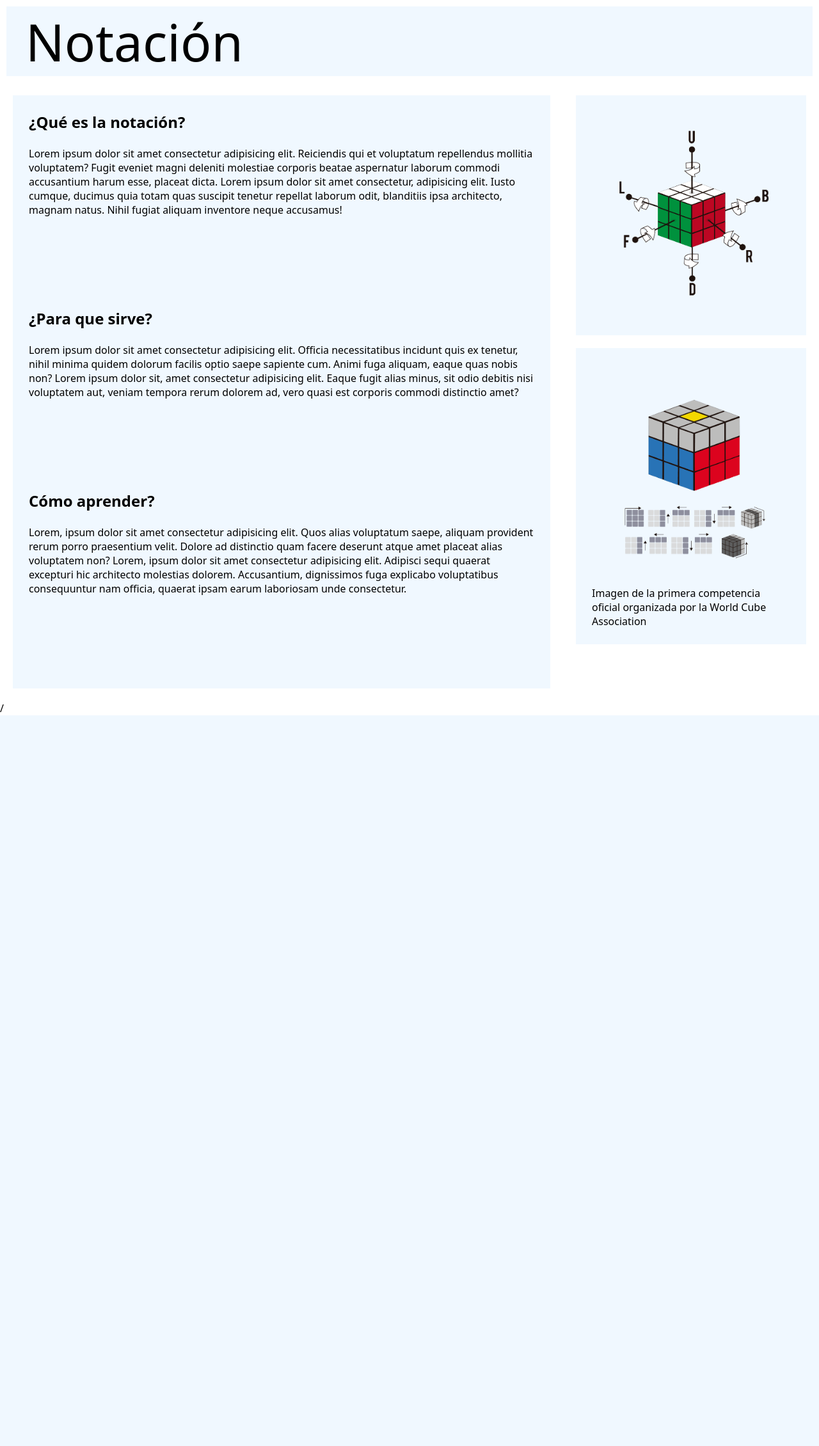
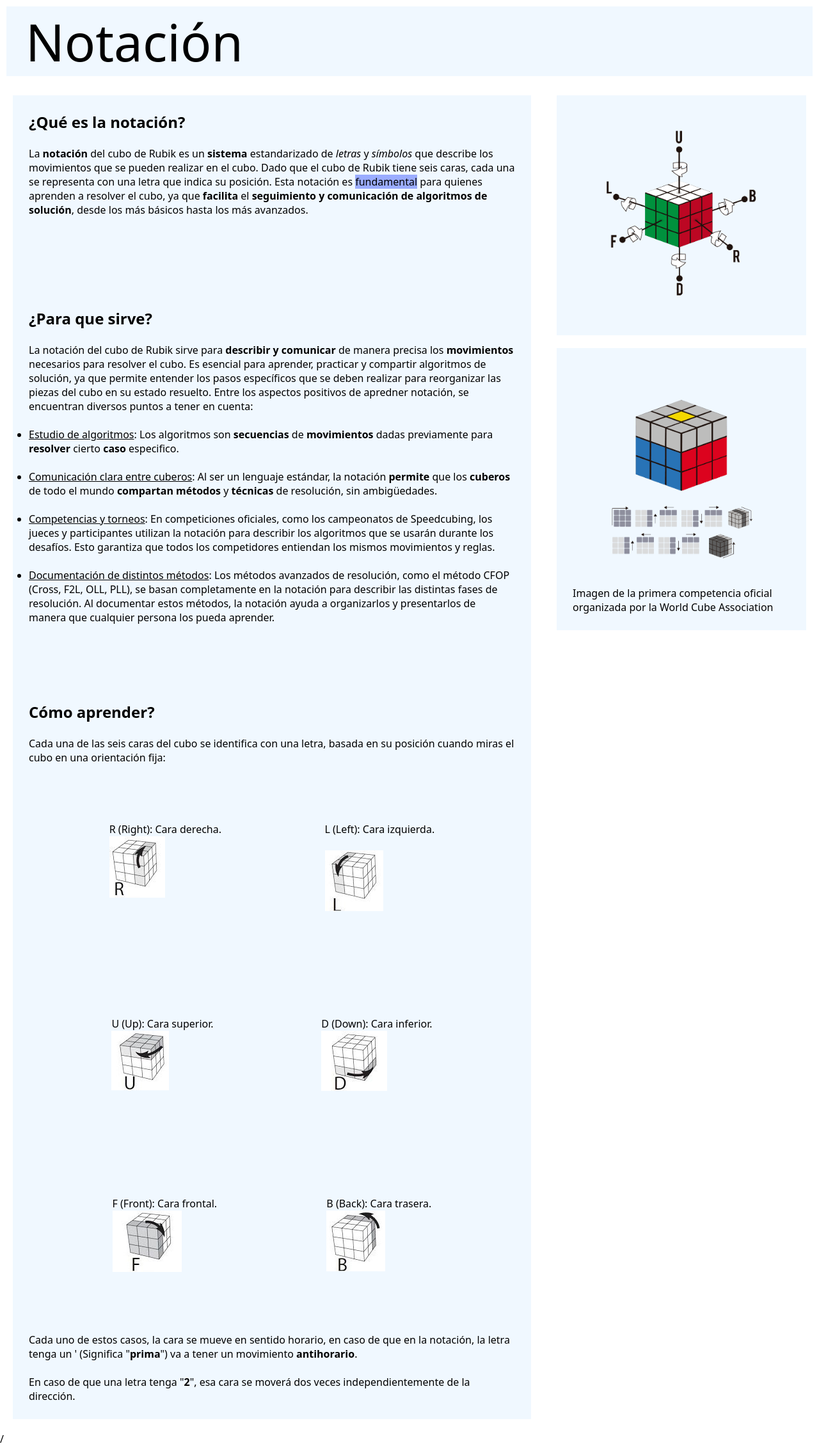
Before and after one commit to Lucfontana/CubeAssistant, a PHP site: page /notacion.html in a window 1280 px wide. Shown: the part 89-2349 px from the top of the page at 64% size. Before the commit the page ends 1207 px from the top, so only its background shows below. Run offline with PHP 8.4, Linux system fonts and the light colour scheme; some web fonts are replaced.

Commit message:
Contenido para pagina de Notación

```diff
--- a/notacion.html
+++ b/notacion.html
@@ -55,12 +55,99 @@
     <main class="home">
         <div class="in-flex">
            <h2>¿Qué es la notación?</h2> <br>
-           <p class="margen">Lorem ipsum dolor sit amet consectetur adipisicing elit. Reiciendis qui et voluptatum repellendus mollitia voluptatem? Fugit eveniet magni deleniti molestiae corporis beatae aspernatur laborum commodi accusantium harum esse, placeat dicta. Lorem ipsum dolor sit amet consectetur, adipisicing elit. Iusto cumque, ducimus quia totam quas suscipit tenetur repellat laborum odit, blanditiis ipsa architecto, magnam natus. Nihil fugiat aliquam inventore neque accusamus!</p> <br>
+           <p class="margen">
+            La <strong>notación</strong> del cubo de Rubik es un <strong>sistema</strong> estandarizado de <i>letras</i> y <i>símbolos</i> que describe los
+            movimientos que se pueden realizar en el cubo. Dado que el cubo de Rubik tiene seis caras, cada
+            una se representa con una letra que indica su posición. Esta notación es <mark>fundamental</mark> para quienes
+            aprenden a resolver el cubo, ya que <strong>facilita</strong> el <strong>seguimiento y comunicación de algoritmos de solución</strong>,
+            desde los más básicos hasta los más avanzados.</p> <br>
+
            <h2>¿Para que sirve?</h2> <br>
-           <p class="margen">Lorem ipsum dolor sit amet consectetur adipisicing elit. Officia necessitatibus incidunt quis ex tenetur, nihil minima quidem dolorum facilis optio saepe sapiente cum. Animi fuga aliquam, eaque quas nobis non? Lorem ipsum dolor sit, amet consectetur adipisicing elit. Eaque fugit alias minus, sit odio debitis nisi voluptatem aut, veniam tempora rerum dolorem ad, vero quasi est corporis commodi distinctio amet?</p><br>
-           <h2>Cómo aprender?</h2> <br>
-           <p class="margen">Lorem, ipsum dolor sit amet consectetur adipisicing elit. Quos alias voluptatum saepe, aliquam provident rerum porro praesentium velit. Dolore ad distinctio quam facere deserunt atque amet placeat alias voluptatem non? Lorem, ipsum dolor sit amet consectetur adipisicing elit. Adipisci sequi quaerat excepturi hic architecto molestias dolorem. Accusantium, dignissimos fuga explicabo voluptatibus consequuntur nam officia, quaerat ipsam earum laboriosam unde consectetur.</p>
+           <p>
+            La notación del cubo de Rubik sirve para <strong>describir y comunicar</strong> de manera precisa los <strong>movimientos</strong>
+            necesarios para resolver el cubo. Es esencial para aprender, practicar y compartir algoritmos de
+            solución, ya que permite entender los pasos específicos que se deben realizar para reorganizar
+            las piezas del cubo en su estado resuelto. Entre los aspectos positivos de apredner notación, se encuentran
+            diversos puntos a tener en cuenta:
+           </p><br>
+            <ul class="margen">
+                <li><u>Estudio de algoritmos</u>: Los algoritmos son <strong>secuencias</strong> de <strong>movimientos</strong> dadas previamente para <strong>resolver</strong> cierto
+                    <strong>caso</strong> especifico.
+                </li> <br>
+                <li>
+                    <u>Comunicación clara entre cuberos</u>: Al ser un lenguaje estándar, la notación
+                    <strong>permite</strong> que los <strong>cuberos</strong> de todo el mundo <strong>compartan métodos</strong> y <strong>técnicas</strong> de resolución, sin ambigüedades.
+                </li> <br>
+                <li>
+                    <u>Competencias y torneos</u>: En competiciones oficiales, como los campeonatos de Speedcubing,
+                    los jueces y participantes utilizan la notación para describir los algoritmos que se usarán
+                    durante los desafíos. Esto garantiza que todos los competidores entiendan los mismos movimientos y
+                    reglas.
+                </li> <br>
+                <li>
+                    <u>Documentación de distintos métodos</u>: Los métodos avanzados de resolución, como el método CFOP
+                    (Cross, F2L, OLL, PLL), se basan completamente en la notación para describir las distintas
+                    fases de resolución. Al documentar estos métodos, la notación ayuda a organizarlos y presentarlos
+                    de manera que cualquier persona los pueda aprender.
+                </li>
+            </ul>
+            <h2>Cómo aprender?</h2> <br>
 
+                <p>
+                    Cada una de las seis caras del cubo se identifica con una letra, basada
+                    en su posición cuando miras el cubo en una orientación fija:
+                </p>
+
+
+            <div class="espacioEnMedio">
+
+                <div class="hijoCentrado">
+                    <p>
+                    R (Right): Cara derecha. <br>
+                    <img src="img/R.jpg" alt="R">
+                </p>
+
+                </div>
+
+                <div class="hijoCentrado">
+                    <p>L (Left): Cara izquierda.</p> <br>
+                    <img src="img/L.jpg" alt="L">
+                </div>
+
+            </div>
+
+            <div class="espacioEnMedio">
+
+                <div class="hijoCentrado">
+                    <p>U (Up): Cara superior.</p>
+                    <img src="img/U.jpg" alt="U">
+                </div>
+
+                <div class="hijoCentrado">
+                    <p>D (Down): Cara inferior.</p>
+                    <img src="img/D.jpg" alt="D">
+                </div>
+
+            </div>
+
+            <div class="espacioEnMedio">
+
+                <div class="hijoCentrado">
+                    <p>F (Front): Cara frontal.</p>
+                    <img src="img/F.jpg" alt="F">
+                </div>
+
+                <div class="hijoCentrado">
+                    <p>B (Back): Cara trasera.</p>
+                    <img src="img/B.jpg" alt="B">
+                </div>
+
+            </div>
+            <p>Cada uno de estos casos, la cara se mueve en sentido horario, en caso de que en la notación, la
+                letra tenga un ' (Significa "<strong>prima</strong>") va a tener un movimiento <strong>antihorario</strong>.
+            </p> <br>
+
+            <p>En caso de que una letra tenga "<strong>2</strong>", esa cara se moverá dos veces independientemente de la dirección.</p>
         </div>
 
         <div class="in-flex">
--- a/style/navbar.css
+++ b/style/navbar.css
@@ -18,6 +18,16 @@ nav {
     z-index: 1;
 }
 
+.mainavegation{
+    transition: all .8s;
+    opacity: .7;
+}
+
+.mainavegation:hover{
+    transition: all .8s;
+    opacity: 1;
+}
+
 .contenido-ul {
     display: flex;
     align-items: center;
@@ -33,7 +43,6 @@ nav li {
 
 nav li:hover {
     background-color: #A7D5FF;
-    opacity: initial;
 }
 
 nav ul .desplegable {
--- a/style/style.css
+++ b/style/style.css
@@ -1,5 +1,7 @@
 *{
     scroll-behavior: smooth; /*Hace que las transiciones al momento de apretar algo en el indice para desplazarse se note*/
+    margin: 0;
+    padding: 0;
 }
 
 /*Código para la estructura del sitio web*/
@@ -10,7 +12,7 @@
 
 .in-flex {
     flex: 1;
-    min-width: 400px;
+    min-width: 430px;
 
 }
 
@@ -153,16 +155,6 @@ nav p img:hover{
                                      la propiedad darken mantiene el color mas oscuro de las dos incluidas*/
 }
 
-.mainavegation{
-    transition: all .8s;
-    opacity: .7;
-}
-
-.mainavegation:hover{
-    transition: all .8s;
-    opacity: 1;
-}
-
 .intro {
     text-align: center;
     align-items: center;
@@ -180,6 +172,8 @@ nav p img:hover{
 .espacioEnMedio{
     display: flex;
     justify-content: space-around;
+    margin: 0;
+    padding: 0;
 }
 
 .espacioEnMedio a {
@@ -192,3 +186,18 @@ footer{
     align-items: flex-end;
     justify-content: center;
 }
+
+mark {
+    background-color: #9aacff;
+}
+
+.hijoCentrado{
+    align-items: center;
+    justify-content: center;
+    margin: 0;
+    padding: 0;
+}
+
+.padrePadroso{
+    justify-content: center;
+}
```
Also changed, not shown: img/744056e605c93f4c8759d14dd30757aa.jpg (added), img/B.jpg (added), img/D.jpg (added), img/F.jpg (added), img/L.jpg (added), img/R.jpg (added), img/U.jpg (added).
